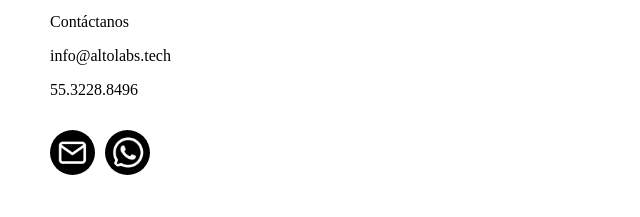
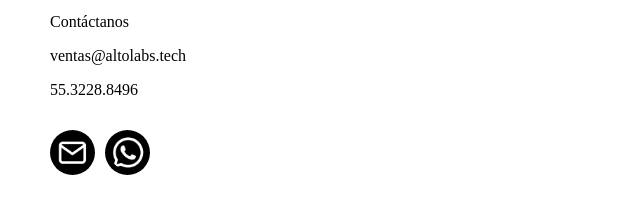
Before and after one commit to AltoTechLabs/alto-web, a plain HTML site: page index.html in a window 1280 px wide. Shown: the part 2973-3190 px from the top of the page, 35-675 px from the left. Drawn offline with Linux system fonts and the light colour scheme; a web font is replaced by a local one.

Commit message:
Update index.html

```diff
--- a/index.html
+++ b/index.html
@@ -383,12 +383,12 @@
             <div class="is-flex is-column-direction contact-details">
               <div>
                 <p>Contáctanos</p>
-                <p>info@altolabs.tech</p>
+                <p>ventas@altolabs.tech</p>
                 <p>55.3228.8496</p>
               </div>
               <div class="container">
                 <div class="row contact-icons">
-                  <a href="mailto:info@altolabs.tech">
+                  <a href="mailto:ventas@altolabs.tech">
                     <img
                       class="contact-icon lazyload"
                       src="assets/icons/mail.png"
```
